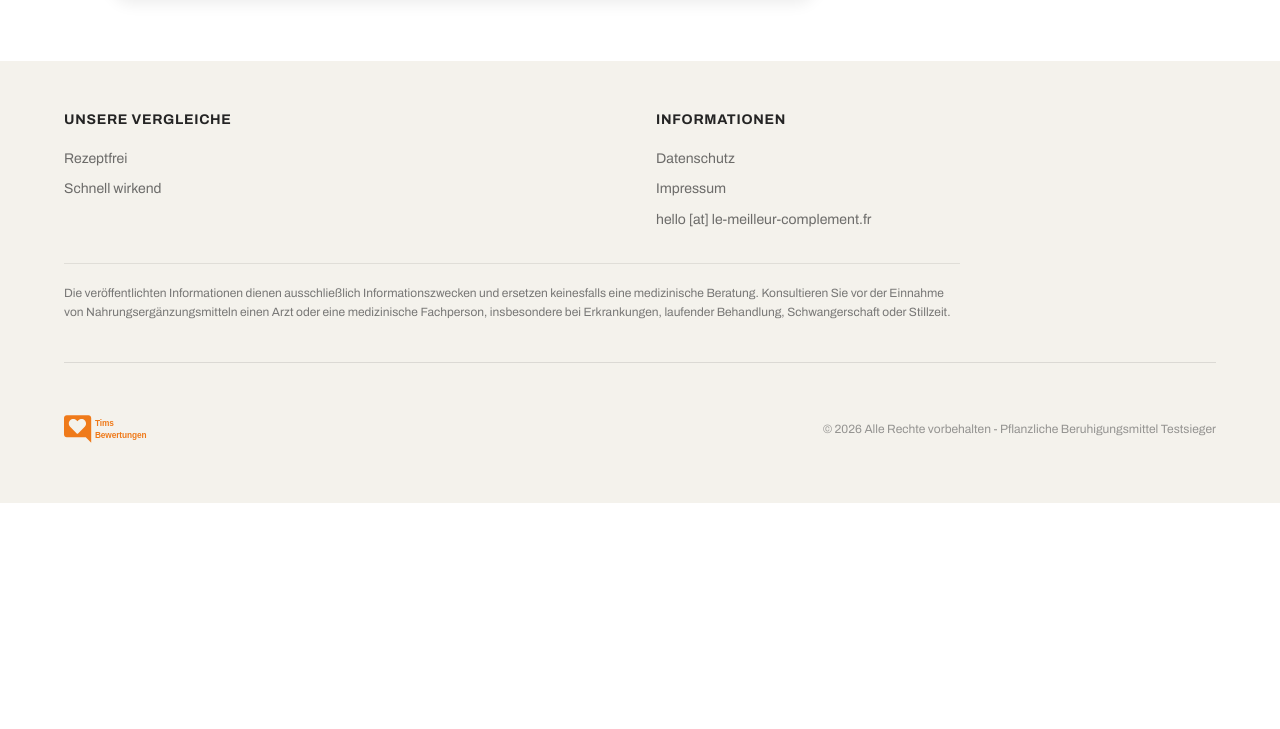
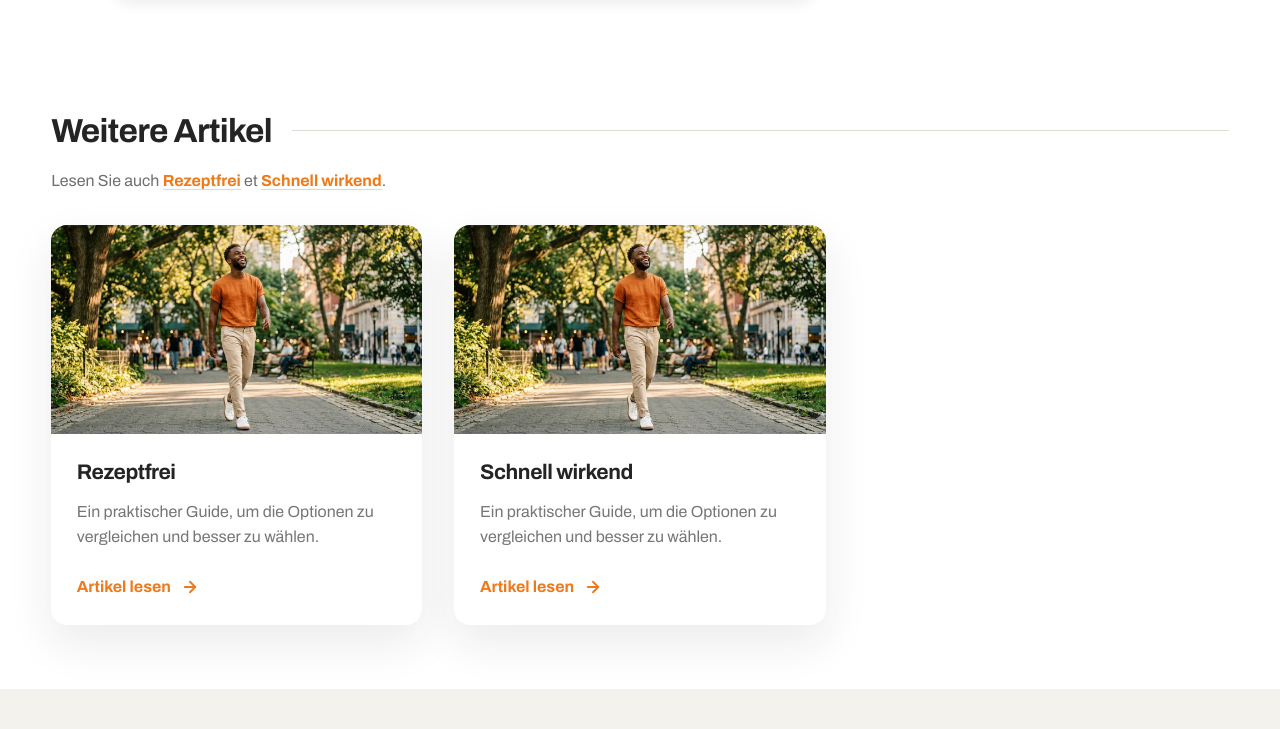
Before and after one commit to LMCORP93/emd-pflanzliche-beruhigungsmittel-testsieger, an Astro site: page / in a window 1280 px wide. Shown: the part 8191-8920 px from the top of the page. Before the commit the page ends 8694 px from the top, so only its background shows below. Built offline with nearby package versions, Linux system fonts and the light colour scheme; Astro itself is replaced by a stand-in of ours.

Commit message:
Add internal article grid and orange in-text links

```diff
--- a/src/components/ArticleGrid.astro
+++ b/src/components/ArticleGrid.astro
@@ -1,48 +1,114 @@
 ---
+import config from '@/data/site.config';
+
 interface Article {
-  title: string;
-  excerpt: string;
-  image: string;
-  href: string;
+  title?: string;
+  label?: string;
+  excerpt?: string;
+  description?: string;
+  image?: string;
+  href?: string;
+  slug?: string;
   date?: string;
   readTime?: string;
+  type?: string;
 }
 
 interface Props {
-  articles: Article[];
+  articles?: Article[];
+  title?: string;
+  readLabel?: string;
+  currentPath?: string;
 }
 
-const { articles } = Astro.props;
+const localeByLang = {
+  fr: { title: 'Dernières actualités', read: "Lire l’article", intro: 'Pour continuer votre lecture, consultez aussi', fallback: 'Guide pratique pour comparer les options et mieux choisir selon votre besoin.' },
+  en: { title: 'Latest articles', read: 'Read article', intro: 'To continue reading, also see', fallback: 'A practical guide to compare the options and choose according to your needs.' },
+  de: { title: 'Weitere Artikel', read: 'Artikel lesen', intro: 'Lesen Sie auch', fallback: 'Ein praktischer Guide, um die Optionen zu vergleichen und besser zu wählen.' },
+  es: { title: 'Últimos artículos', read: 'Leer el artículo', intro: 'Para seguir leyendo, consulta también', fallback: 'Guía práctica para comparar las opciones y elegir mejor según tu necesidad.' },
+  it: { title: 'Ultimi articoli', read: 'Leggi l’articolo', intro: 'Per continuare, leggi anche', fallback: 'Guida pratica per confrontare le opzioni e scegliere in base alle tue esigenze.' },
+  nl: { title: 'Laatste artikelen', read: 'Artikel lezen', intro: 'Lees ook', fallback: 'Praktische gids om opties te vergelijken en beter te kiezen volgens je behoefte.' },
+};
+
+const detectLang = () => {
+  const raw = [config.language, config.lang, config.locale, config.domain, config.siteName].filter(Boolean).join(' ').toLowerCase();
+  if (raw.includes('.de') || raw.includes('de_') || raw.includes('de-')) return 'de';
+  if (raw.includes('.es') || raw.includes('es_') || raw.includes('es-') || raw.includes('españ') || raw.includes('spanish')) return 'es';
+  if (raw.includes('.it') || raw.includes('it_') || raw.includes('it-') || raw.includes('ital')) return 'it';
+  if (raw.includes('.nl') || raw.includes('nl_') || raw.includes('nl-') || raw.includes('neder')) return 'nl';
+  if (raw.includes('.com') && raw.includes('best')) return 'en';
+  return 'fr';
+};
+
+const isContentPage = (item: Article) => {
+  const href = item.href || item.slug || '';
+  if (!href || href.startsWith('#') || !href.startsWith('/')) return false;
+  return !/(mentions|politique|privacy|legal|impressum|datenschutz|cookies|404|thank)/i.test(href);
+};
+
+const normalizeHref = (item: Article) => item.href || item.slug || '/';
+const current = Astro.props.currentPath || Astro.url.pathname;
+const lang = detectLang();
+const copy = localeByLang[lang] || localeByLang.fr;
+
+const sourceArticles = (Astro.props.articles && Astro.props.articles.length > 0)
+  ? Astro.props.articles
+  : ((config.pages || []) as Article[])
+      .filter(isContentPage)
+      .filter((item) => normalizeHref(item) !== current)
+      .map((item) => ({
+        title: item.title || item.label || 'Guide',
+        excerpt: item.excerpt || item.description || copy.fallback,
+        image: item.image || config.seo?.ogImage || '/og-image.jpg',
+        href: normalizeHref(item),
+      }));
+
+const articles = sourceArticles
+  .filter((article) => normalizeHref(article) !== current)
+  .slice(0, 3)
+  .map((article) => ({
+    title: article.title || article.label || 'Guide',
+    excerpt: article.excerpt || article.description || copy.fallback,
+    image: article.image || config.seo?.ogImage || '/og-image.jpg',
+    href: normalizeHref(article),
+  }));
+
+const heading = Astro.props.title || copy.title;
+const readLabel = Astro.props.readLabel || copy.read;
+const textLinks = articles.slice(0, 3);
 ---
 
-<section class="articles-section">
+{articles.length > 0 && (
+  <section class="articles-section" aria-labelledby="articles-heading">
     <div class="articles-container">
-    <!-- Section heading -->
       <div class="articles-header">
-      <h2 class="articles-heading">Dernières actualités</h2>
+        <h2 id="articles-heading" class="articles-heading">{heading}</h2>
         <div class="articles-line"></div>
       </div>
 
-    <!-- 3-column grid -->
+      {textLinks.length > 1 && (
+        <p class="articles-intro">
+          {copy.intro}{' '}
+          {textLinks.map((article, index) => (
+            <>
+              <a href={article.href}>{article.title}</a>{index < textLinks.length - 2 ? ', ' : index === textLinks.length - 2 ? ' et ' : '.'}
+            </>
+          ))}
+        </p>
+      )}
+
       <div class="articles-grid">
         {articles.map((article) => (
           <a href={article.href} class="article-card">
-          <!-- Image -->
             <div class="article-img-wrap">
-            <img
-              src={article.image}
-              alt={article.title}
-              class="article-img"
-              loading="lazy"
-            />
+              <img src={article.image} alt={article.title} class="article-img" loading="lazy" />
             </div>
-          <!-- Content -->
             <div class="article-body">
               <h3 class="article-title">{article.title}</h3>
               <p class="article-excerpt">{article.excerpt}</p>
               <span class="article-read">
-              Lire l'article
-              <svg xmlns="http://www.w3.org/2000/svg" width="14" height="14" viewBox="0 0 24 24" fill="none" stroke="currentColor" stroke-width="2.5" stroke-linecap="round" stroke-linejoin="round">
+                {readLabel}
+                <svg xmlns="http://www.w3.org/2000/svg" width="18" height="18" viewBox="0 0 24 24" fill="none" stroke="currentColor" stroke-width="2.5" stroke-linecap="round" stroke-linejoin="round" aria-hidden="true">
                   <path d="M5 12h14"/><path d="m12 5 7 7-7 7"/>
                 </svg>
               </span>
@@ -52,121 +118,141 @@ const { articles } = Astro.props;
       </div>
     </div>
   </section>
+)}
 
 <style>
   .articles-section {
-    padding-top: 1.5rem;
-    padding-bottom: 3rem;
+    background: #ffffff;
+    padding-top: clamp(2.5rem, 4vw, 4rem);
+    padding-bottom: clamp(3rem, 5vw, 5rem);
     width: 100%;
-  }
-  @media (max-width: 767px) {
-    .articles-section {
-      padding-top: 2rem;
-      padding-bottom: 2rem;
-    }
   }
 
   .articles-container {
     width: 100%;
-    max-width: 100%;
-    margin: 0;
-    padding-left: 0;
-    padding-right: 0;
+    max-width: 92rem;
+    margin: 0 auto;
+    padding-left: clamp(1rem, 4vw, 4rem);
+    padding-right: clamp(1rem, 4vw, 4rem);
   }
 
-  /* ── Header ── */
   .articles-header {
     display: flex;
     align-items: center;
-    gap: 1rem;
-    margin-bottom: 2rem;
+    gap: 1.25rem;
+    margin-bottom: clamp(1.75rem, 3vw, 3rem);
   }
+
   .articles-heading {
     font-family: 'Archivo', sans-serif;
     font-weight: 700;
-    font-size: clamp(1.125rem, 1rem + 0.6vw, 1.375rem);
+    font-size: clamp(1.75rem, 2.6vw, 2.5rem);
     color: #242424;
     margin: 0;
     white-space: nowrap;
-    line-height: 1.3;
+    line-height: 1.1;
+    letter-spacing: -0.02em;
   }
+
   .articles-line {
     flex: 1;
     height: 1px;
-    background: #e0e0e0;
+    background: #dedbd4;
   }
 
-  /* ── Grid ── */
+  .articles-intro {
+    max-width: 58rem;
+    margin: -1.25rem 0 2rem;
+    color: #6f6f6f;
+    line-height: 1.6;
+    font-size: clamp(1rem, 1vw, 1.125rem);
+  }
+
+  .articles-intro a {
+    color: #ef7a1a;
+    font-weight: 700;
+    text-decoration: none;
+    border-bottom: 1px solid rgba(239, 122, 26, 0.35);
+  }
+
+  .articles-intro a:hover {
+    color: #d66a12;
+    border-bottom-color: currentColor;
+  }
+
   .articles-grid {
     display: grid;
     grid-template-columns: 1fr;
-    gap: 1.5rem;
-  }
-  @media (min-width: 768px) {
-    .articles-grid {
-      grid-template-columns: repeat(3, 1fr);
-    }
+    gap: clamp(1.25rem, 2.5vw, 2rem);
   }
 
-  /* ── Card ── */
+  @media (min-width: 768px) {
+    .articles-grid { grid-template-columns: repeat(2, minmax(0, 1fr)); }
+  }
+
+  @media (min-width: 1100px) {
+    .articles-grid { grid-template-columns: repeat(3, minmax(0, 1fr)); }
+  }
+
   .article-card {
     display: flex;
     flex-direction: column;
+    min-height: 100%;
     background: #ffffff;
-    border-radius: 0.75rem;
+    border-radius: 1rem;
     overflow: hidden;
-    box-shadow: 0 6px 16px rgba(0, 0, 0, 0.12);
+    box-shadow: 0 18px 45px rgba(36, 36, 36, 0.09);
     text-decoration: none;
+    color: inherit;
     transition: transform 0.2s ease, box-shadow 0.2s ease;
   }
+
   .article-card:hover {
-    transform: translateY(-2px);
-    box-shadow: 0 8px 24px rgba(0, 0, 0, 0.15);
+    transform: translateY(-3px);
+    box-shadow: 0 24px 60px rgba(36, 36, 36, 0.14);
   }
 
-  /* ── Image ── */
   .article-img-wrap {
     aspect-ratio: 16 / 9;
     overflow: hidden;
     background: #f4f2ec;
   }
+
   .article-img {
     width: 100%;
     height: 100%;
     object-fit: cover;
     display: block;
-    transition: transform 0.4s ease;
-  }
-  .article-card:hover .article-img {
-    transform: scale(1.05);
+    transition: transform 0.45s ease;
   }
 
-  /* ── Body ── */
+  .article-card:hover .article-img { transform: scale(1.04); }
+
   .article-body {
-    padding: 1.25rem;
+    padding: clamp(1.35rem, 2vw, 2rem);
     display: flex;
     flex-direction: column;
-    gap: 0.5rem;
+    gap: 1rem;
     flex: 1;
   }
 
   .article-title {
     font-family: 'Archivo', sans-serif;
     font-weight: 700;
-    font-size: clamp(0.875rem, 0.85rem + 0.15vw, 1rem);
+    font-size: clamp(1.25rem, 1.65vw, 1.75rem);
     color: #242424;
     margin: 0;
-    line-height: 1.35;
-    transition: color 0.2s;
-  }
-  .article-card:hover .article-title {
-    color: #ef7a1a;
+    line-height: 1.18;
+    letter-spacing: -0.02em;
+    transition: color 0.2s ease;
   }
 
+  .article-card:hover .article-title { color: #ef7a1a; }
+
   .article-excerpt {
-    font-size: clamp(0.8125rem, 0.8rem + 0.1vw, 0.875rem);
-    color: #777;
-    line-height: 1.5;
+    font-size: clamp(1rem, 1.15vw, 1.25rem);
+    color: #767676;
+    line-height: 1.55;
     margin: 0;
     display: -webkit-box;
     -webkit-line-clamp: 2;
@@ -177,16 +263,22 @@ const { articles } = Astro.props;
   .article-read {
     display: inline-flex;
     align-items: center;
-    gap: 0.375rem;
+    gap: 0.625rem;
     font-family: 'Archivo', sans-serif;
-    font-weight: 600;
-    font-size: clamp(0.75rem, 0.75rem + 0.1vw, 0.8125rem);
+    font-weight: 700;
+    font-size: clamp(1rem, 1vw, 1.125rem);
     color: #ef7a1a;
     margin-top: auto;
     padding-top: 0.5rem;
-    transition: gap 0.2s;
+    transition: gap 0.2s ease, color 0.2s ease;
   }
-  .article-card:hover .article-read {
-    gap: 0.625rem;
+
+  .article-card:hover .article-read { gap: 0.875rem; color: #d66a12; }
+
+  @media (max-width: 767px) {
+    .articles-header { align-items: flex-start; gap: 0.875rem; }
+    .articles-heading { white-space: normal; }
+    .articles-intro { margin-top: -0.75rem; }
+    .article-body { padding: 1.25rem; }
   }
 </style>
--- a/src/pages/beruhigungsmittel-pflanzlich-schnell-wirkend.astro
+++ b/src/pages/beruhigungsmittel-pflanzlich-schnell-wirkend.astro
@@ -11,6 +11,7 @@ import FAQSection from '@/components/FAQSection.astro';
 import SidebarCTA from '@/components/SidebarCTA.astro';
 import config from '@/data/site.config';
 import AuthorBioCard from '@/components/AuthorBioCard.astro';
+import ArticleGrid from '@/components/ArticleGrid.astro';
 
 const topProduct = config.products[0];
 const articleTitle = 'Beruhigungsmittel pflanzlich schnell wirkend';
@@ -219,6 +220,7 @@ const faq = [
       </div>
     </div>
   </main>
+  <ArticleGrid />
 </BaseLayout>
 
 <style>
--- a/src/pages/index.astro
+++ b/src/pages/index.astro
@@ -7,6 +7,7 @@ import SidebarCTA from '@/components/SidebarCTA.astro';
 import FAQSection from '@/components/FAQSection.astro';
 import config from '@/data/site.config';
 import AuthorBioCard from '@/components/AuthorBioCard.astro';
+import ArticleGrid from '@/components/ArticleGrid.astro';
 
 const topProduct = config.products[0];
 const comparatifFaq = config.faq;
@@ -202,6 +203,7 @@ const productSchema = (p: typeof config.products[number]) => ({
       </div>
     </div>
   </main>
+  <ArticleGrid />
 </BaseLayout>
 
 <style>
--- a/src/pages/pflanzliche-beruhigungsmittel-rezeptfrei.astro
+++ b/src/pages/pflanzliche-beruhigungsmittel-rezeptfrei.astro
@@ -11,6 +11,7 @@ import FAQSection from '@/components/FAQSection.astro';
 import SidebarCTA from '@/components/SidebarCTA.astro';
 import config from '@/data/site.config';
 import AuthorBioCard from '@/components/AuthorBioCard.astro';
+import ArticleGrid from '@/components/ArticleGrid.astro';
 
 const topProduct = config.products[0];
 const articleTitle = 'Pflanzliche Beruhigungsmittel rezeptfrei';
@@ -220,6 +221,7 @@ const faq = [
       </div>
     </div>
   </main>
+  <ArticleGrid />
 </BaseLayout>
 
 <style>
```
Also changed, not shown: src/styles/global.css (+18 -0 lines). Lines whose indentation alone changed are shown as unchanged.
